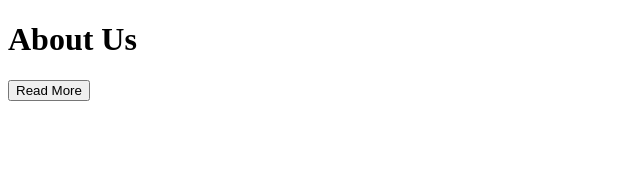
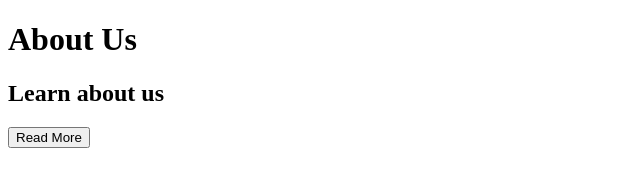
Before and after one commit to patmancolerick/first-repo, a plain HTML site: page about.html in a window 1280 px wide. Shown: the whole page, without its empty margins (0-640 px from the left). Drawn offline with Linux system fonts and the light colour scheme.

Commit message:
ADD tagline heading

```diff
--- a/about.html
+++ b/about.html
@@ -8,6 +8,7 @@
 </head>
 <body>
     <h1>About Us</h1>
+    <h2>Learn about us</h2>
     <button class="cta">Read More</button>
 </body>
 </html>
```
